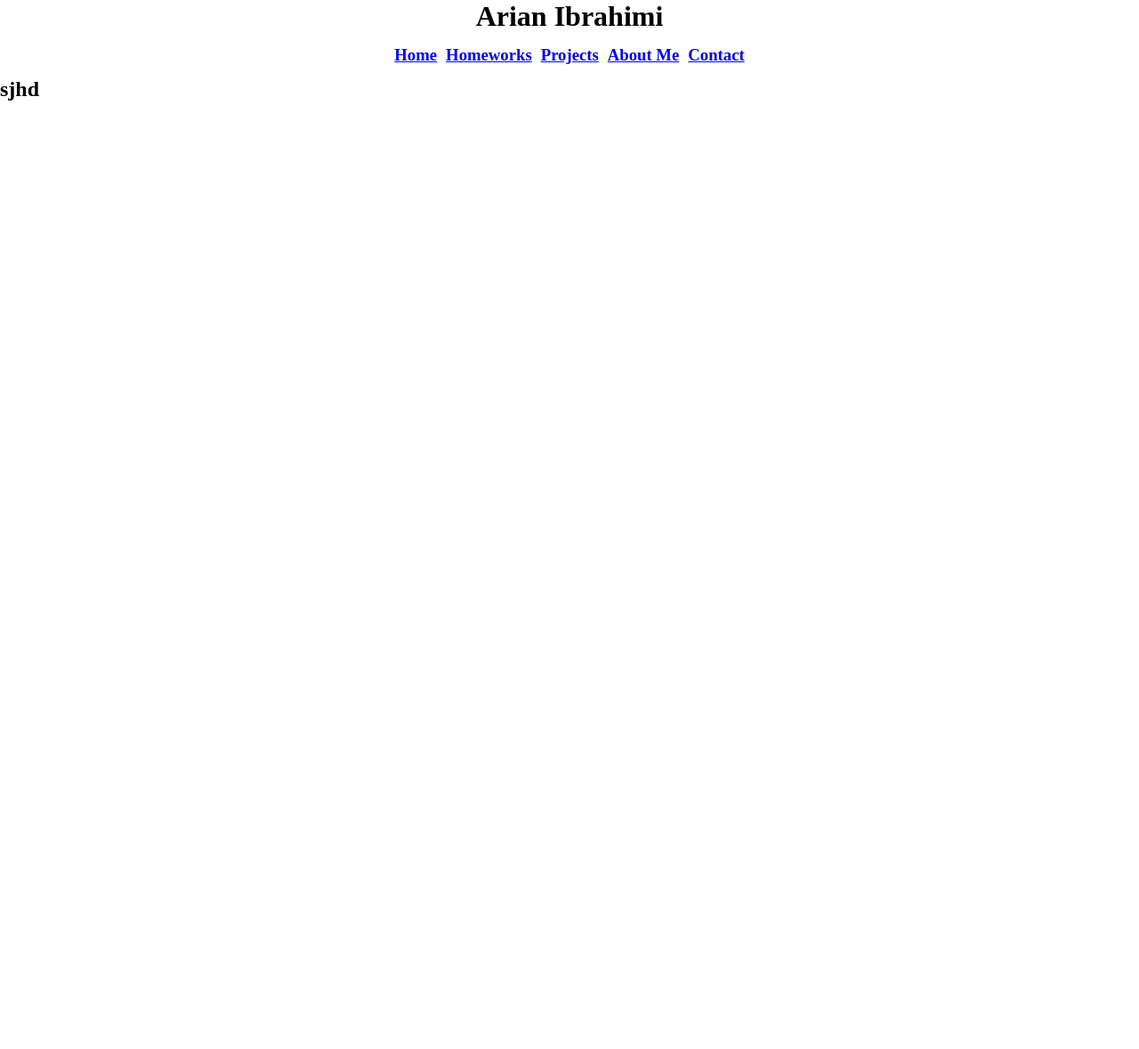
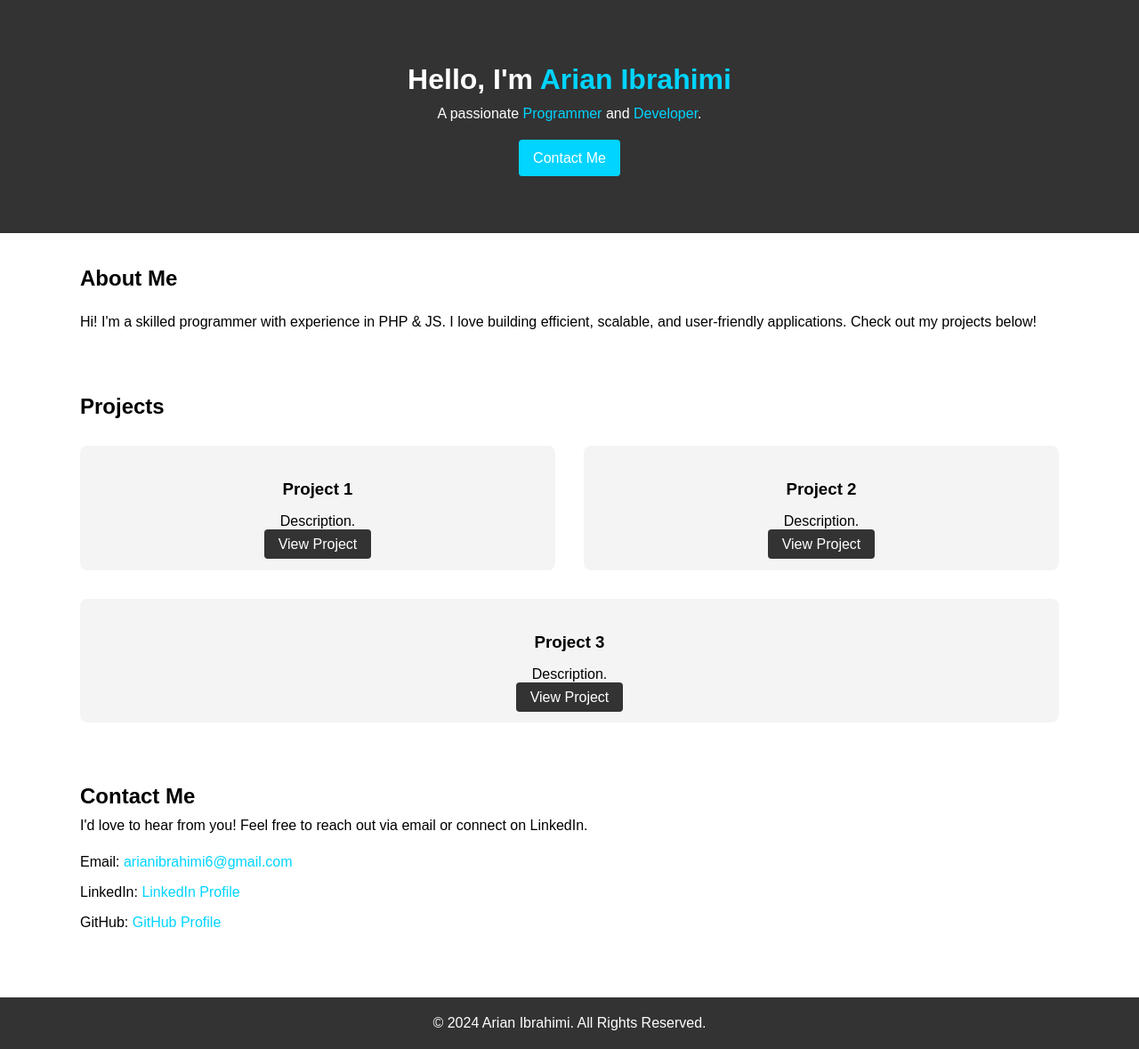
Before and after one commit to arianibri/arianibri.github.io, a plain HTML site: page index.html in a window 1280 px wide. Shown: the whole page at 89% size. Before the commit the page ends 887 px from the top, so only its background shows below. Drawn offline with Linux system fonts and the light colour scheme.

Commit message:
Added Portfolio

```diff
--- a/index.html
+++ b/index.html
@@ -1,37 +1,70 @@
 <!DOCTYPE html>
 <html lang="en">
 <head>
-    <meta charset="UTF-8">
-    <meta name="viewport" content="width=device-width, initial-scale=1.0">
-    <link rel="stylesheet" href="./style.css">
-    <title>Arian Ibrahimi Portfolio</title>
+  <meta charset="UTF-8">
+  <meta name="viewport" content="width=device-width, initial-scale=1.0">
+  <title>Programmer Portfolio</title>
+  <link rel="stylesheet" href="style.css">
 </head>
 <body>
-    <header>
-        <h1>Arian Ibrahimi</h1>
-        <nav>
-        <ul class="navbar">
-            <li><a href="./index.html"><h3>Home</h3></a></li>
-            <li><a href="./homeworks/index.html"><h3>Homeworks</h3></a></li>
-            <li><a href="./Projects/index.html"><h3>Projects</h3></a></li>
-            <li><a href="#AboutMe"><h3>About Me</h3></a></li>
-            <li><a href="#Contact"><h3>Contact</h3></a></li>
+  <header class="header">
+    <div class="container">
+      <h1>Hello, I'm <span class="highlight">Arian Ibrahimi</span></h1>
+      <p>A passionate <span class="highlight">Programmer</span> and <span class="highlight">Developer</span>.</p>
+      <a href="#contact" class="btn">Contact Me</a>
+    </div>
+  </header>
+
+  <main>
+    <section id="about" class="about">
+      <div class="container">
+        <h2>About Me</h2>
+        <p>
+          Hi! I'm a skilled programmer with experience in PHP & JS. I love building efficient, scalable, and user-friendly applications. Check out my projects below!
+        </p>
+      </div>
+    </section>
+
+    <section id="projects" class="projects">
+      <div class="container">
+        <h2>Projects</h2>
+        <div class="project-list">
+          <div class="project-item">
+            <h3>Project 1</h3>
+            <p>Description.</p>
+            <a href="#" target="_blank" class="btn">View Project</a>
+          </div>
+          <div class="project-item">
+            <h3>Project 2</h3>
+            <p>Description.</p>
+            <a href="#" target="_blank" class="btn">View Project</a>
+          </div>
+          <div class="project-item">
+            <h3>Project 3</h3>
+            <p>Description.</p>
+            <a href="#" target="_blank" class="btn">View Project</a>
+          </div>
+        </div>
+      </div>
+    </section>
+
+    <section id="contact" class="contact">
+      <div class="container">
+        <h2>Contact Me</h2>
+        <p>I'd love to hear from you! Feel free to reach out via email or connect on LinkedIn.</p>
+        <ul>
+          <li>Email: <a href="mailto:arianibrahimi6@gmail.com">arianibrahimi6@gmail.com</a></li>
+          <li>LinkedIn: <a href="https://www.linkedin.com/in/arian-ibrahimi-61b77b1aa/" target="_blank">LinkedIn Profile</a></li>
+          <li>GitHub: <a href="https://github.com/arianibri" target="_blank">GitHub Profile</a></li>
         </ul>
-        </nav>
-    </header>
-    <aside>
-        <div id="AboutMe">
-            <h2>sjhd</h2>
-        </div>
-        <div id="Contact">
+      </div>
+    </section>
+  </main>
 
-        </div>
-    </aside>
-    <main>
-
-    </main>
-    <footer>
-
-    </footer>
+  <footer class="footer">
+    <div class="container">
+      <p>&copy; 2024 Arian Ibrahimi. All Rights Reserved.</p>
+    </div>
+  </footer>
 </body>
 </html>
--- a/style.css
+++ b/style.css
@@ -1,49 +1,115 @@
-* {
-  box-sizing: border-box;
+/* General Reset */
+body, h1, h2, p, ul, li, a {
   margin: 0;
   padding: 0;
+  text-decoration: none;
+  list-style: none;
+  color: inherit;
+  font-family: Arial, sans-serif;
 }
 
-body{
-    display: flex;
-    flex-wrap: wrap;
+/* Body */
+body {
+  line-height: 1.6;
 }
 
-header h1 {
-  display: flex;
-  align-items: center;
-  justify-content: center;
+/* Header */
+.header {
+  background: #333;
+  color: #fff;
+  text-align: center;
+  padding: 4rem 0;
 }
 
-.navbar {
-  width: 100vw;
-  height: 50px;
-  list-style-type: none;
-  display: flex;
-  gap: 10px;
-  align-items: center;
-  justify-content: center;
+.header .highlight {
+  color: #00d4ff;
 }
 
-.navbar li {
-  display: inline;
+.header .btn {
+  display: inline-block;
+  margin-top: 1rem;
+  padding: 0.5rem 1rem;
+  background: #00d4ff;
+  color: #fff;
+  border: none;
+  border-radius: 4px;
+  cursor: pointer;
 }
 
-aside {
-    display: flex;
-    width: 30vw;
-    height: 90vh;
+.header .btn:hover {
+  background: #00b3cc;
 }
 
-main{
-    display: inline;
-    display: flex;
-    width: 70vw;
-    height: 90vh;
+/* Main */
+.container {
+  max-width: 1100px;
+  margin: auto;
+  padding: 0 2rem;
 }
 
-footer{
-    display: flex;
-    width: 100vw;
-    height: 10vh;
+section {
+  padding: 2rem 0;
 }
+
+.about p {
+  margin-top: 1rem;
+  font-size: 1rem;
+}
+
+/* Projects */
+.projects .project-list {
+  display: flex;
+  flex-wrap: wrap;
+  gap: 2rem;
+  margin-top: 1.5rem;
+}
+
+.projects .project-item {
+  flex: 1 1 calc(33.333% - 1rem);
+  background: #f4f4f4;
+  padding: 1rem;
+  border-radius: 8px;
+  text-align: center;
+}
+
+.projects .project-item h3 {
+  margin-bottom: 0.5rem;
+}
+
+.projects .btn {
+  margin-top: 1rem;
+  background: #333;
+  color: #fff;
+  padding: 0.5rem 1rem;
+  border-radius: 4px;
+}
+
+.projects .btn:hover {
+  background: #555;
+}
+
+/* Contact */
+.contact ul {
+  margin-top: 1rem;
+}
+
+.contact ul li {
+  margin-bottom: 0.5rem;
+}
+
+.contact a {
+  color: #00d4ff;
+}
+
+.contact a:hover {
+  text-decoration: underline;
+}
+
+/* Footer */
+.footer {
+  text-align: center;
+  background: #333;
+  color: #fff;
+  padding: 1rem 0;
+  margin-top: 2rem;
+}
```
